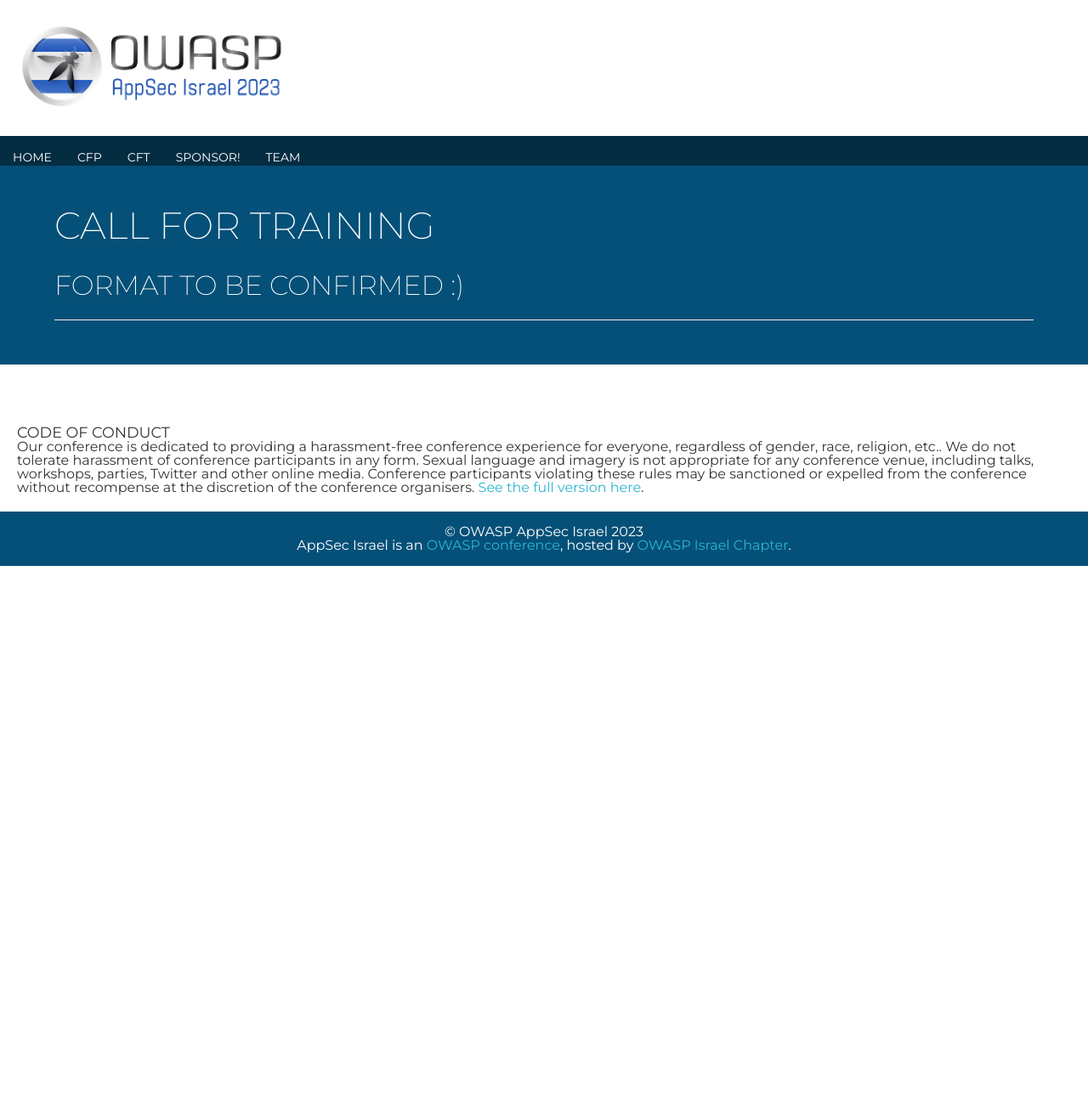
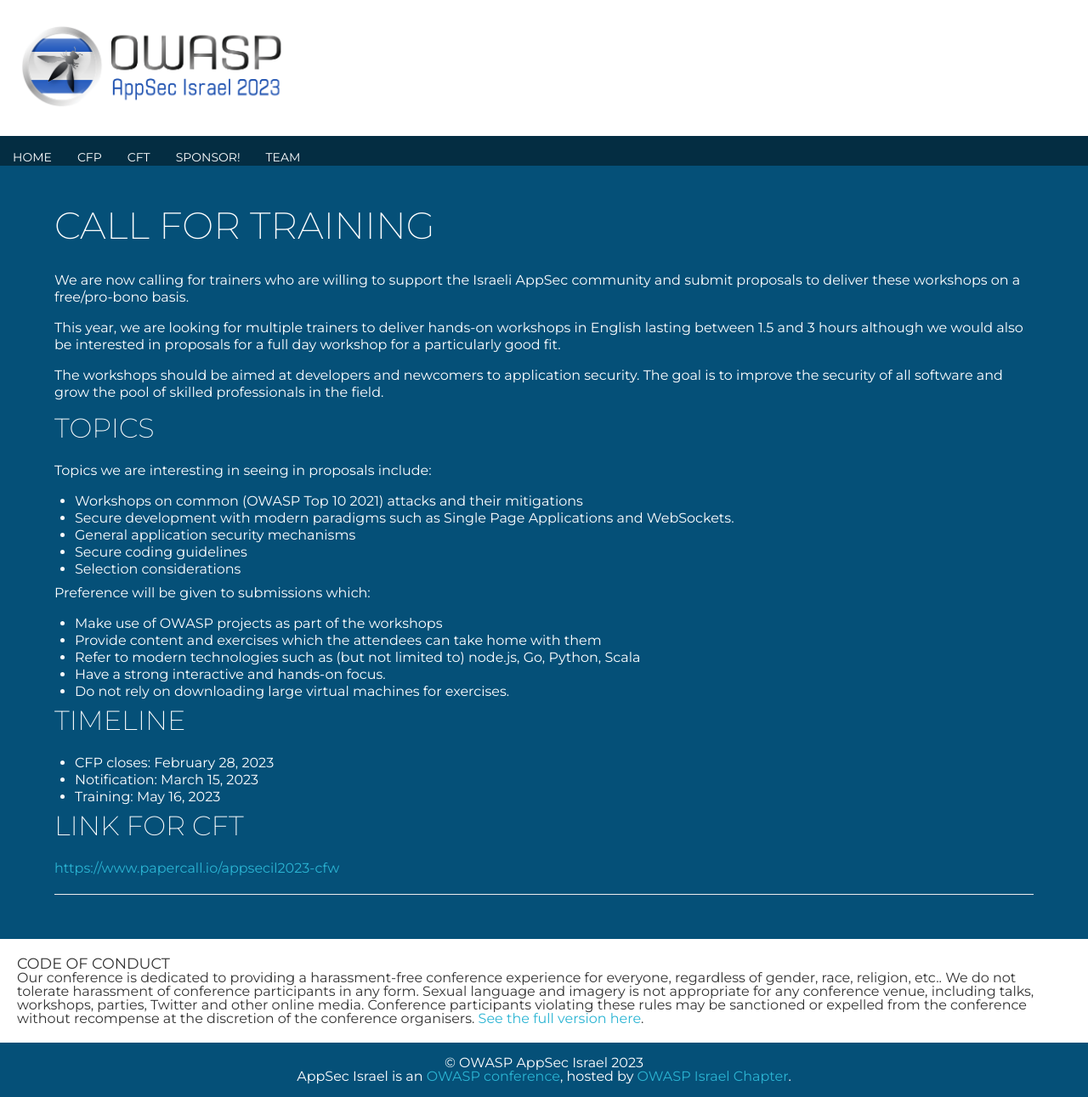
Before and after one commit to OWASP/www-event-appsecil-2023, a Jekyll site: the page built from CFT.md, in a window 1280 px wide. Shown: the whole page at 85% size. Built offline with Jekyll 4.4.1, drawn with Linux system fonts in a browser that asks for light colours; our own code applies the rules of GitHub Pages for plain Markdown files; before the commit the page ends 900 px from its top, so only the background shows below that.

Commit message:
Update CFT page

```diff
--- a/CFT.md
+++ b/CFT.md
@@ -3,36 +3,38 @@
 
 ## Call for Training
 
-### Format to be confirmed :)
+We are now calling for trainers who are willing to support the Israeli AppSec community and submit proposals to deliver these workshops on a free/pro-bono basis.
 
-<!--
-We are now calling for pro-bono trainers who are willing to support the Israeli (and international) AppSec community and submit proposals to deliver this training.
+This year, we are looking for multiple trainers to deliver hands-on workshops in English lasting between 1.5 and 3 hours although we would also be interested in proposals for a full day workshop for a particularly good fit.
 
-This year we are looking for multiple trainers to volunteer to deliver, hands-on, workshop-style, virtual training in English lasting between 1.5 and 3 hours rather than a full day of training. The training will potentially be dual track and whilst primarilly aimed at the Israeli application security community, will also be open to International attendees as well.
+The workshops should be aimed at developers and newcomers to application security. The goal is to improve the security of all software and grow the pool of skilled professionals in the field.
+
+### Topics
 
 Topics we are interesting in seeing in proposals include:
 
-- Workshops on common (OWASP Top 10 2017) attacks and their mitigations
-- Secure development with modern paradigms such as Single Page Applications and WebSockets.
-- General application security mechanisms
-- Secure coding guidelines
+* Workshops on common (OWASP Top 10 2021) attacks and their mitigations
+* Secure development with modern paradigms such as Single Page Applications and WebSockets.
+* General application security mechanisms
+* Secure coding guidelines
+* Selection considerations
 
-The CFT team will select the training based on content, quality of submission, and expertise of trainer(s), and are completely independent of any vendor or sponsor support.
+Preference will be given to submissions which:
 
-However, preference will be given to submissions which:
-
-- Make use of OWASP projects as part of the workshops
-- Provide content and exercises which the attendees can take home with them
-- Refer to modern technologies such as (but not limited to) node.js, Go, Python, Scala
-- Have a strong interactive and hands-on focus
-- Proven experience delivering online training
-
-### Thanks for your submissions, CFT has now closed!
+* Make use of OWASP projects as part of the workshops
+* Provide content and exercises which the attendees can take home with them
+* Refer to modern technologies such as (but not limited to) node.js, Go, Python, Scala
+* Have a strong interactive and hands-on focus.
+* Do not rely on downloading large virtual machines for exercises.
 
 ### Timeline
 
-CFP closes: September 19, 2020
-Notification: October 1, 2020
-Training: October 27, 2020
--->
+* CFP closes: February 28, 2023
+* Notification: March 15, 2023
+* Training: May 16, 2023
+
+### Link for CFT
+
+[https://www.papercall.io/appsecil2023-cfw](https://www.papercall.io/appsecil2023-cfw)
+
 ---
```
